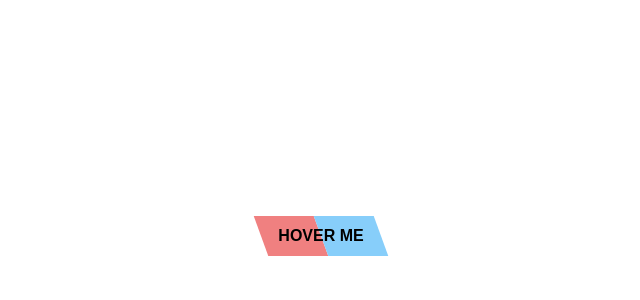
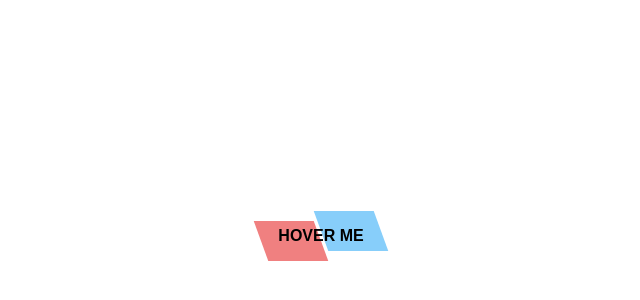
Before and after one commit to yoki1234/CSS-Challenges, a plain HTML site: page css-buttons/2-part-skewed-button/index.html in a window 1280 px wide. Shown: the part 172-472 px from the top of the page, without its empty margins (319-959 px from the left). Drawn offline with Linux system fonts and the light colour scheme.

Commit message:
feat: 2 part skewed button

```diff
--- a/css-buttons/2-part-skewed-button/style.css
+++ b/css-buttons/2-part-skewed-button/style.css
@@ -25,7 +25,7 @@ a::before{
     width: 50%;
     height: 100%;
     background-color: lightcoral;
-    top: 0;
+    top: 5px;
     left: 0;
     transform: skewX(20deg);
     z-index: -1;
@@ -33,10 +33,12 @@ a::before{
 }
 a:hover::before{
     transform: skew(0);
+    top:0;
     left: 50%;
 }
 a:hover::after{
     transform: skew(0);
+    top:0;
     right: 50%;
 }
 a::after{
@@ -45,7 +47,7 @@ a::after{
     width: 50%;
     height: 100%;
     background-color: lightskyblue;
-    top: 0;
+    top: -5px;
     right:0;
     transform: skewX(20deg);
     z-index: -1;
```
